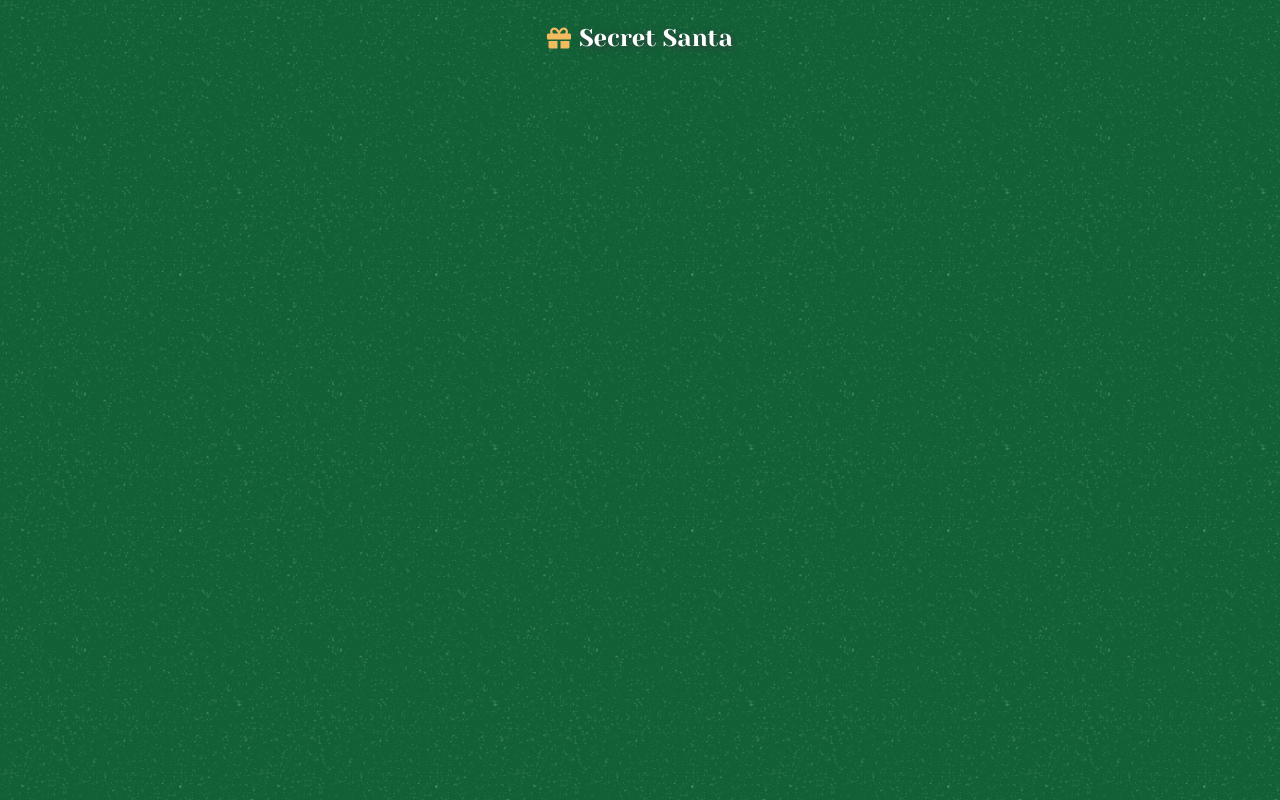
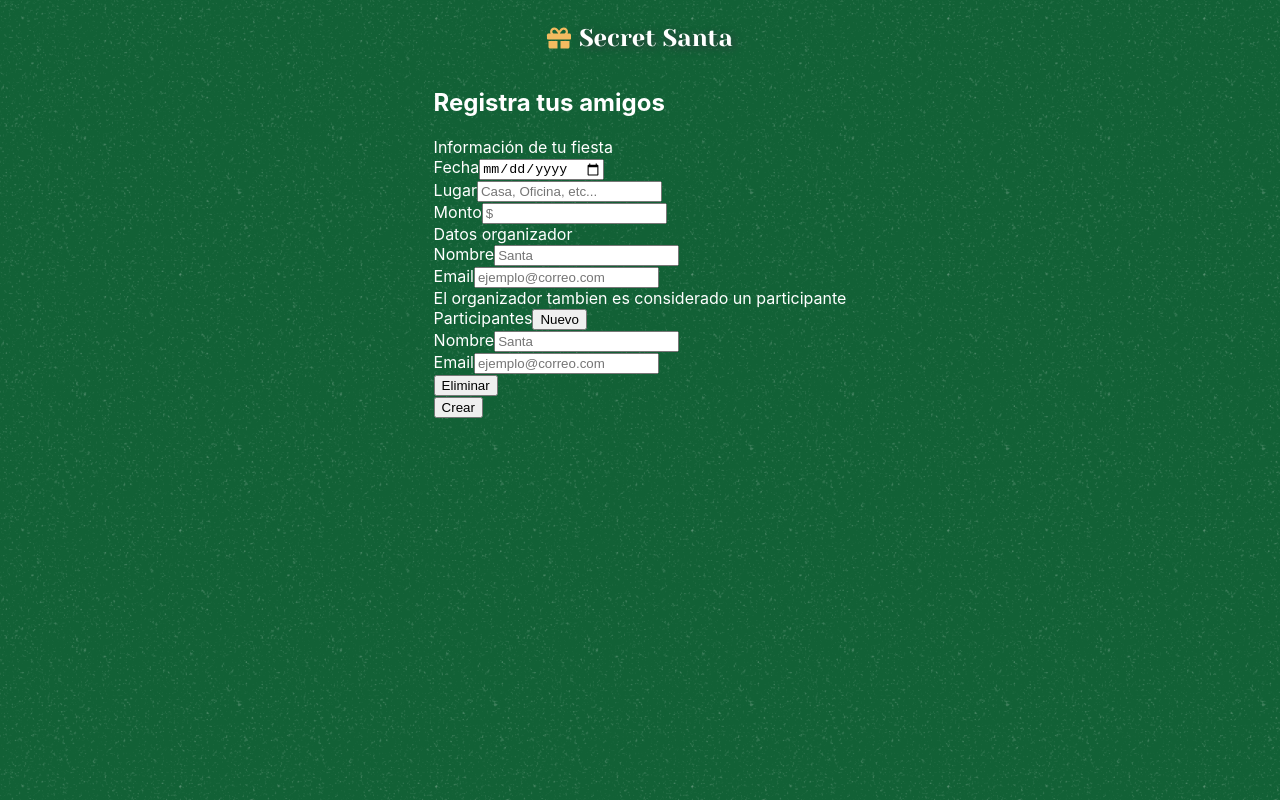
Before and after one commit to franjmr0416/secretSanta, a React (Vite) app: page /registro in a window 1280 px wide. Built offline with nearby package versions, Linux system fonts and the light colour scheme.

Commit message:
add: basic form components

```diff
--- /dev/null
+++ b/src/components/Btn.jsx
@@ -0,0 +1,13 @@
+const Btn = (props) => {
+  const { text, action } = props
+  return (
+    <button
+      className={`btn ${action == 'add' ? 'add-btn' : ''} ${
+        action == 'delete' ? 'delete-btn' : ''
+      }`}
+    >
+      {text}
+    </button>
+  )
+}
+export default Btn
--- /dev/null
+++ b/src/components/FormControl.jsx
@@ -0,0 +1,10 @@
+const FormControl = (props) => {
+  const { label, type, name, placeholder } = props
+  return (
+    <div>
+      <label>{label}</label>
+      <input type={type} name={name} placeholder={placeholder} />
+    </div>
+  )
+}
+export default FormControl
--- /dev/null
+++ b/src/layouts/Form.jsx
@@ -0,0 +1,73 @@
+import FormControl from '../components/FormControl'
+import Btn from '../components/Btn'
+
+const Form = () => {
+  return (
+    <div>
+      <h2>Registra tus amigos</h2>
+      <div>
+        <form>
+          <div>
+            <span>Información de tu fiesta</span>
+            <div>
+              <FormControl type={'date'} label={'Fecha'} name={'fecha'} />
+              <FormControl
+                type={'text'}
+                label={'Lugar'}
+                name={'lugar'}
+                placeholder={'Casa, Oficina, etc...'}
+              />
+              <FormControl
+                type={'number'}
+                label={'Monto'}
+                name={'monto'}
+                placeholder={'$'}
+              />
+            </div>
+          </div>
+          <div>
+            <span>Datos organizador</span>
+            <div>
+              <FormControl
+                type={'text'}
+                name={'nombre_organizador'}
+                label={'Nombre'}
+                placeholder={'Santa'}
+              />
+              <FormControl
+                type={'email'}
+                name={'email_organizador'}
+                label={'Email'}
+                placeholder={'ejemplo@correo.com'}
+              />
+            </div>
+            <span>El organizador tambien es considerado un participante</span>
+          </div>
+          <div>
+            <div>
+              <span>Participantes</span>
+              <Btn action={'add'} text={'Nuevo'} />
+            </div>
+            <div>
+              <FormControl
+                type={'text'}
+                name={''}
+                label={'Nombre'}
+                placeholder={'Santa'}
+              />
+              <FormControl
+                type={'email'}
+                name={''}
+                label={'Email'}
+                placeholder={'ejemplo@correo.com'}
+              />
+              <Btn action={'delete'} text={'Eliminar'} />
+            </div>
+          </div>
+          <button type='submit'>Crear</button>
+        </form>
+      </div>
+    </div>
+  )
+}
+export default Form
--- a/src/pages/Register.jsx
+++ b/src/pages/Register.jsx
@@ -1,6 +1,13 @@
+import Form from '../layouts/Form'
+import PageContent from '../layouts/PageContent'
 import Title from '../layouts/Title'
 
 const Register = () => {
-  return <Title />
+  return (
+    <PageContent>
+      <Title />
+      <Form />
+    </PageContent>
+  )
 }
 export default Register
```
Also changed, not shown: src/layouts/Form.css (added).
